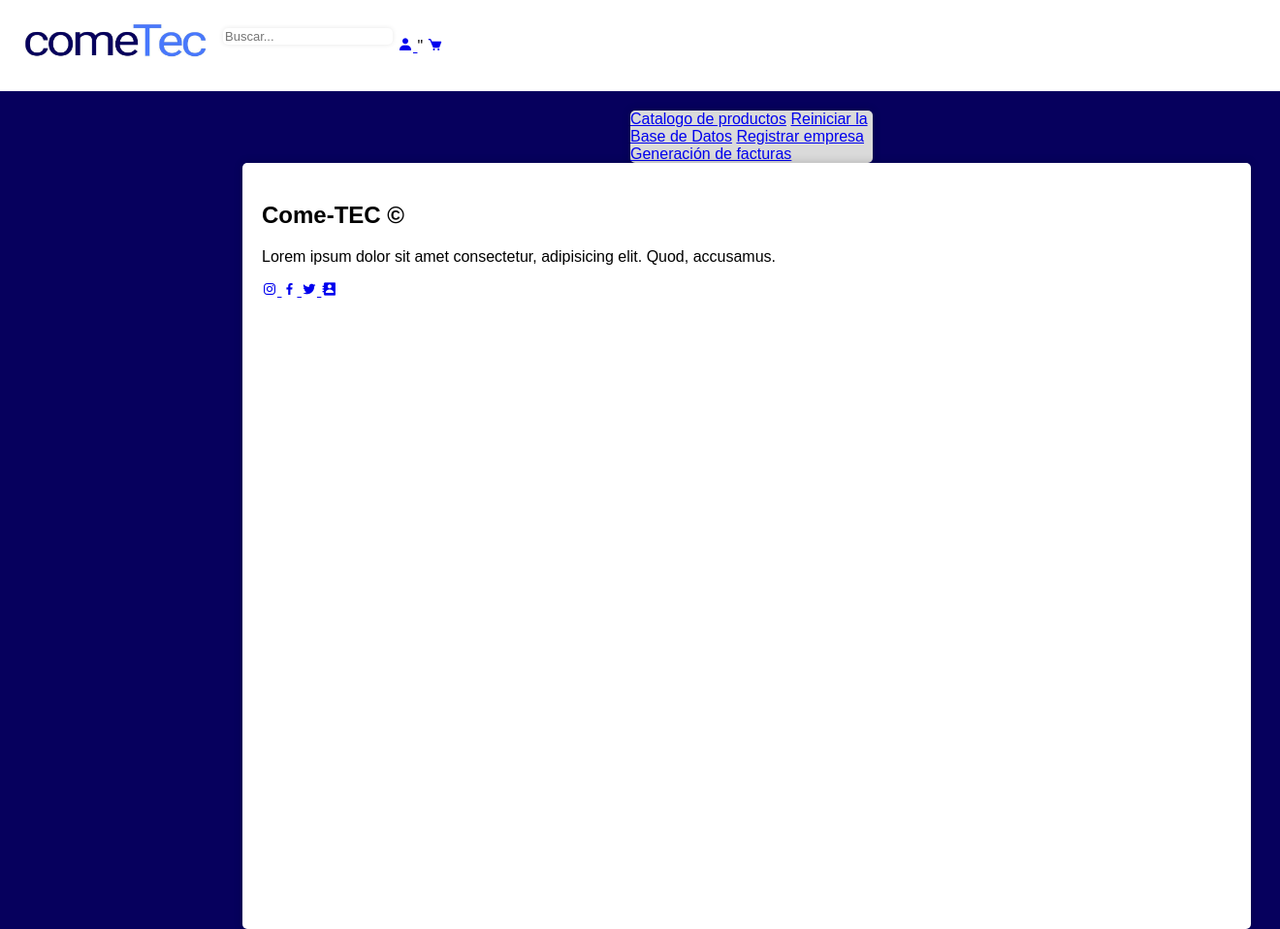
After one commit to KeylorCalderon/ComeTec, a PHP site: page /ranking.php in a window 1320 px wide. The commit adds this page. Shown: the whole page at 97% size. Run offline with PHP 8.4, Linux system fonts and the light colour scheme.

Commit message:
Cambios menores

```diff
--- /dev/null
+++ b/Web/css/estilos.css
@@ -0,0 +1,83 @@
+body {
+    margin: 0; /* Eliminar el margen predeterminado del cuerpo */
+    font-family: Arial, sans-serif; /* Establecer la fuente para todo el documento */
+    background-color: #06005d; /* Color de fondo de la página */
+}
+
+header {
+    background-color: rgb(255, 255, 255); /* Color de fondo del encabezado */
+    color: rgb(10, 7, 7); /* Color del texto del encabezado */
+    padding: 20px; /* Espacio alrededor del encabezado */
+    display: flex; /* Establecer el diseño de la caja del encabezado en un modelo de caja flexible */
+    align-items: center; /* Centrar verticalmente los elementos dentro de la caja del encabezado */
+}
+
+img {
+    height: 50px; /* Establecer la altura de la imagen del logo */
+    margin-right: 10px; /* Espacio entre el logo y el título del encabezado */
+}
+
+main {
+    max-width: 250px; /* Establecer el ancho máximo del contenido principal */
+    position: relative; /* Establecer la posición relativa para el div */
+	left: 650px; /* Mover el div 100 píxeles a la derecha */
+    top: 20px;
+    background-color: rgb(218, 218, 218); /* Color de fondo del contenido principal */
+    box-shadow: 0 0 10px rgba(0, 0, 0, 0.2); /* Agregar sombra a la caja del contenido principal */
+    border-radius: 5px; /* Agregar bordes redondeados a la caja del contenido principal */
+}
+
+.contenedor {
+    position: relative; /* Establecer la posición relativa para el div */
+	left: 250px; /* Mover el div 100 píxeles a la derecha */
+    top: 20px;
+    width: 1000px;
+    height: 750px;
+    background-color: rgb(255, 255, 255);
+    padding: 20px;
+    box-shadow: 0 0 10px rgba(0, 0, 0, 0.2); /* Agregar sombra a la caja del contenido principal */
+    border-radius: 5px; /* Agregar bordes redondeados a la caja del contenido principal */
+
+}
+
+.login {
+
+    position: relative; /* Establecer la posición relativa para el div */
+	left: 800px; /* Mover el div 100 píxeles a la derecha */
+    top: 90px;
+    width: 170px;
+    height: 190px;
+    padding: 10px; /* Espacio alrededor del contenido principal */
+    background-color: rgb(222, 221, 221);
+    box-shadow: 0 0 15px rgba(0, 0, 0, 0.2); /* Agregar sombra a la caja del contenido principal */
+    border-radius: 4px; /* Agregar bordes redondeados a la caja del contenido principal */
+
+}
+
+input[type="text"], input[type="password"], input[type="submit"] {
+    display: block; /* Convertir los campos de entrada y el botón de enviar en elementos de bloque para que se muestren uno debajo del otro */
+    width: 95%; /* Ancho completo para los campos de entrada y el botón de enviar */
+    margin-bottom: 20px; /* Espacio entre los campos de entrada y el botón de enviar */
+    border: none; /* Eliminar el borde de los campos de entrada y el botón de enviar */
+    border-radius: 5px; /* Agregar bordes redondeados a los campos de entrada y el botón de enviar */
+    box-shadow: 0 0 5px rgba(0, 0, 0, 0.1); /* Agregar sombra a los campos de entrada y el botón de enviar */
+    font-size: 13px; /* Establecer el tamaño de fuente para los campos de entrada y el botón de enviar */
+}
+
+input[type="submit"] {
+    background-color: #2a62ff; /* Color de fondo del botón de enviar */
+    color: #fff; /* Color del texto del botón de enviar */
+    cursor: pointer; /* Cambiar el cursor del mouse cuando el usuario pase sobre el botón de enviar */
+}
+
+input[type="submit"]:hover {
+    background-color: #92adf9; /* Cambiar el color de fondo del botón de enviar cuando el usuario pase sobre él */
+}
+
+input[type="submit"]:focus {
+    outline: none
+}
+
+input[type="submit"]:active {
+background-color: rgb(181, 181, 181); /* Cambiar el color de fondo del botón de enviar cuando el usuario hace clic en él */
+}
--- a/includes/Encabezado.php
+++ b/Web/includes/Encabezado.php
@@ -4,7 +4,7 @@
     <meta http-equiv="X-UA-Compatible" content="IE=edge">
     <meta name="viewport" content="width=device-width, initial-scale=1.0">
     <title>Come-TEC</title>
-    <link rel="stylesheet" href="estilos.css" />
+    <link rel="stylesheet" href="css/estilos.css" />
     <link href='https://unpkg.com/boxicons@2.1.1/css/boxicons.min.css' rel='stylesheet'>
     <link rel="preconnect" href="https://fonts.googleapis.com">
     <link rel="preconnect" href="https://fonts.gstatic.com" crossorigin>
@@ -12,7 +12,7 @@
 </head>
 
 <header>
-    <a href="index.php"><img width="200px" src="img/logo.jpg" alt="logo"></a>
+    <a href="index.php"><img width="200px" src="images/Logo.png" alt="logo"></a>
 
         <div class="buscador">
                 <input type="text" name="search" placeholder="Buscar..." class="src" autocomplete="off">
--- /dev/null
+++ b/Web/ranking.php
@@ -0,0 +1,31 @@
+<?php
+        include "includes/sesionInicio.php";
+?>
+
+<!DOCTYPE html>
+<html lang="en">
+
+
+
+<?php
+        include "includes/Encabezado.php";
+?>
+<body>
+    <div class="wrapper">
+        <main>
+            <nav class="menu-paginas">
+                <a href="catalogo-productos-servicios.php">Catalogo de productos</a>
+                <a href="ReiniciarBD.php">Reiniciar la Base de Datos</a>
+                <a href="automatizacion.php">Registrar empresa</a>
+                <a href="facturasAutomaticas.php">Generación de facturas</a>
+            </nav>
+        </main>
+
+    </div>
+
+    <?php
+        include "includes/PiePagina.php";
+    ?>
+</body>
+
+</html>
```
Also changed, not shown: Web/ReiniciarBD.php (renamed from ReiniciarBD.php), Web/includes/Conexion.php (renamed from includes/Conexion.php), Web/includes/DatosPrueba.php (renamed from includes/DatosPrueba.php), Web/includes/PiePagina.php (renamed from includes/PiePagina.php), Web/includes/sesionInicio.php (renamed from includes/sesionInicio.php), Web/index.php (renamed from index.php).
